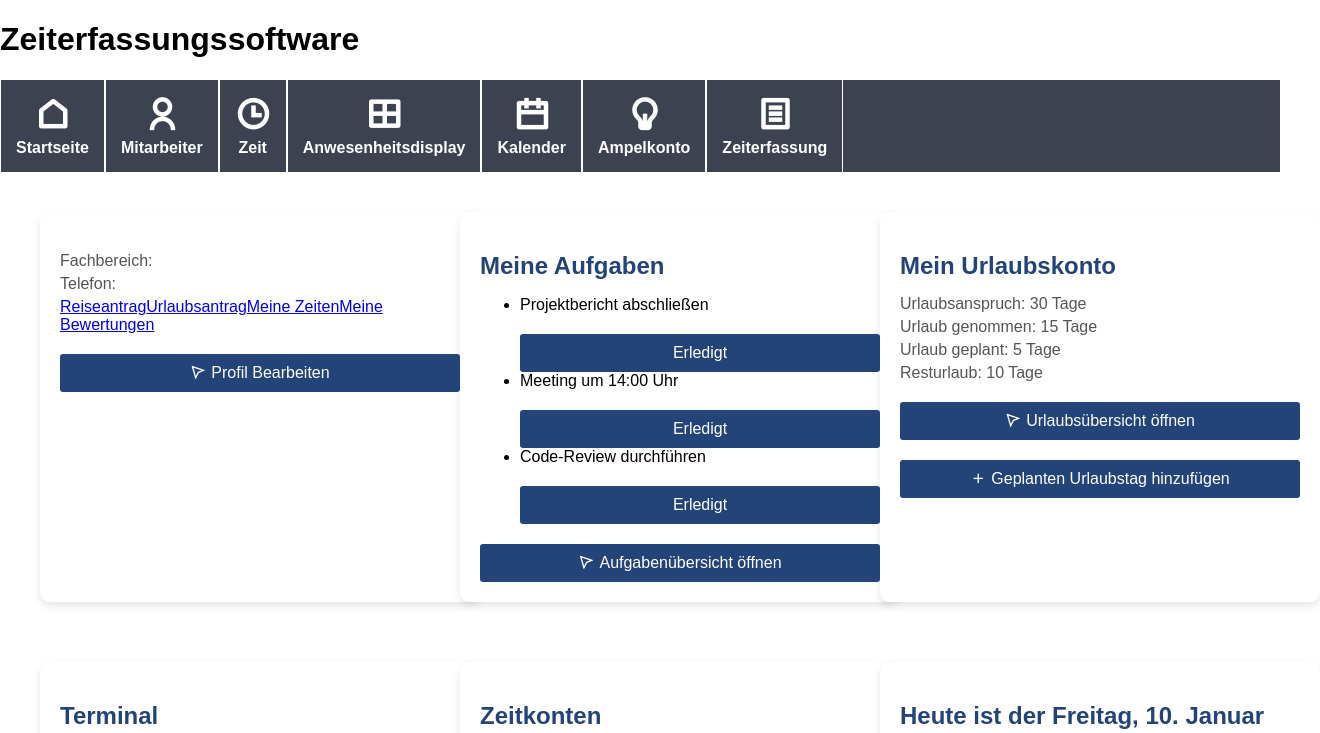
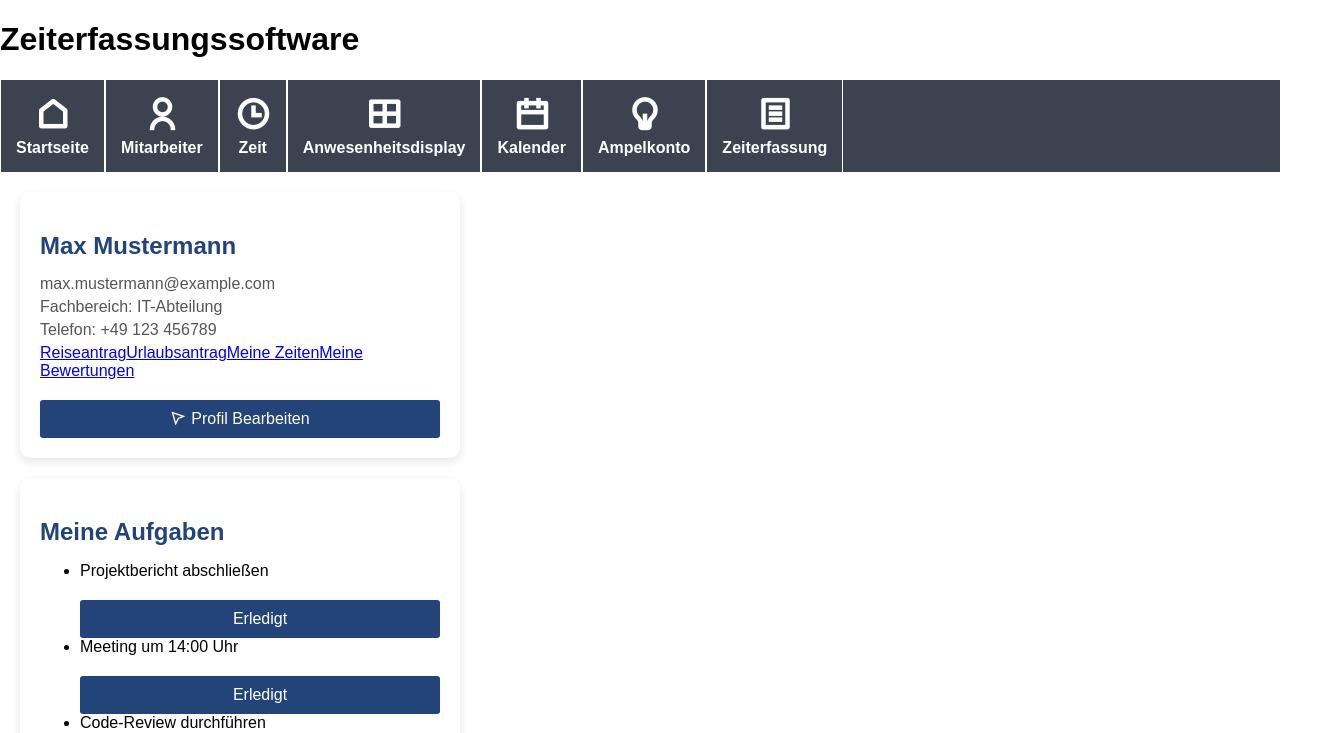
Before and after one commit to 7MarV7/JsProjects, a React (Vite) app in the folder zeiterfassung/: page / in a window 1280 px wide. Shown: the top 733 px of the page, 1320 px wide, since content can reach past the window. Built offline with nearby package versions, Linux system fonts and the light colour scheme.

Commit message:
modified:   zeiterfassung/src/components/App/App.jsx 	modified:   zeiterfassung/src/components/Content/ProfileCard.jsx 	modified:   zeiterfassung/src/components/Content/content.css

```diff
--- a/zeiterfassung/src/components/App/App.jsx
+++ b/zeiterfassung/src/components/App/App.jsx
@@ -10,11 +10,16 @@ import "./App.css";
 
 function App() {
   return (
-    <div className="container">
+    <div className="App">
       <Header />
       <Navigation />
-      <main className="content">
-        <ProfileCard />
+      <main>
+        <ProfileCard
+          name="Max Mustermann"
+          email="max.mustermann@example.com"
+          department="IT-Abteilung"
+          phone="+49 123 456789"
+        />
         <TasksCard />
         <VacationCard />
         <TerminalCard />
--- a/zeiterfassung/src/components/Content/content.css
+++ b/zeiterfassung/src/components/Content/content.css
@@ -113,7 +113,7 @@ button {
     border: none;
     border-radius: 3px;
     cursor: pointer;
-    position: relative; /* Change from absolute to prevent overlap */
+    position: relative;
     margin-top: 20px;
     font-size: 1rem;
     transition: background-color 0.3s ease;
```
Also changed, not shown: zeiterfassung/src/components/Content/ProfileCard.jsx (+4 -5 lines).
